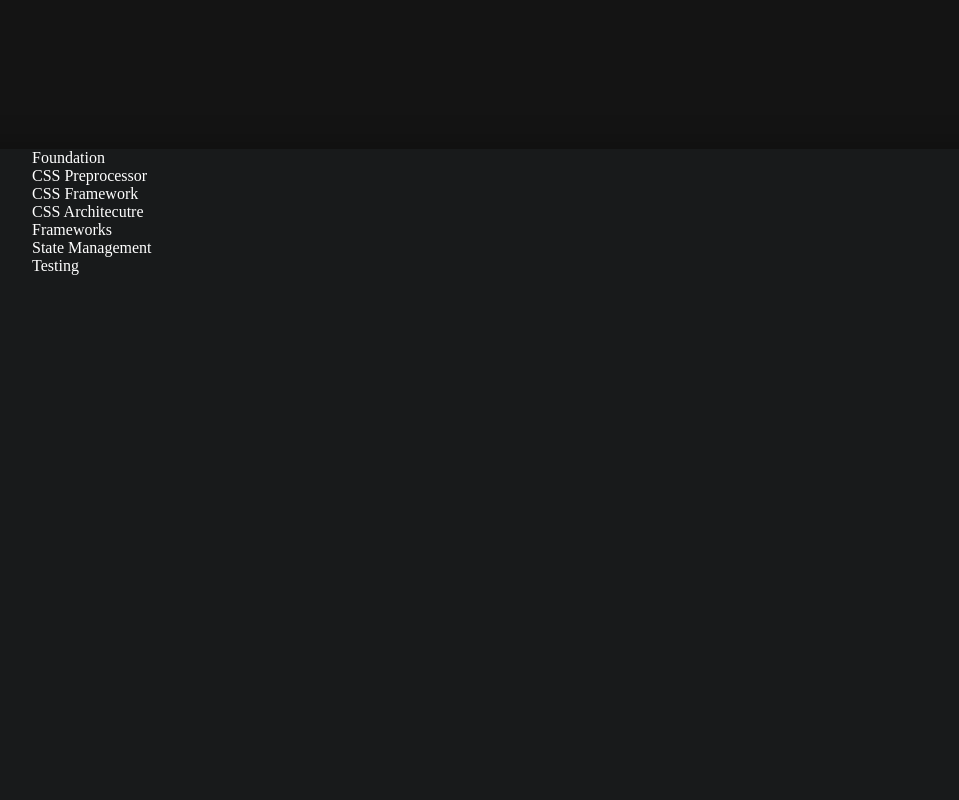
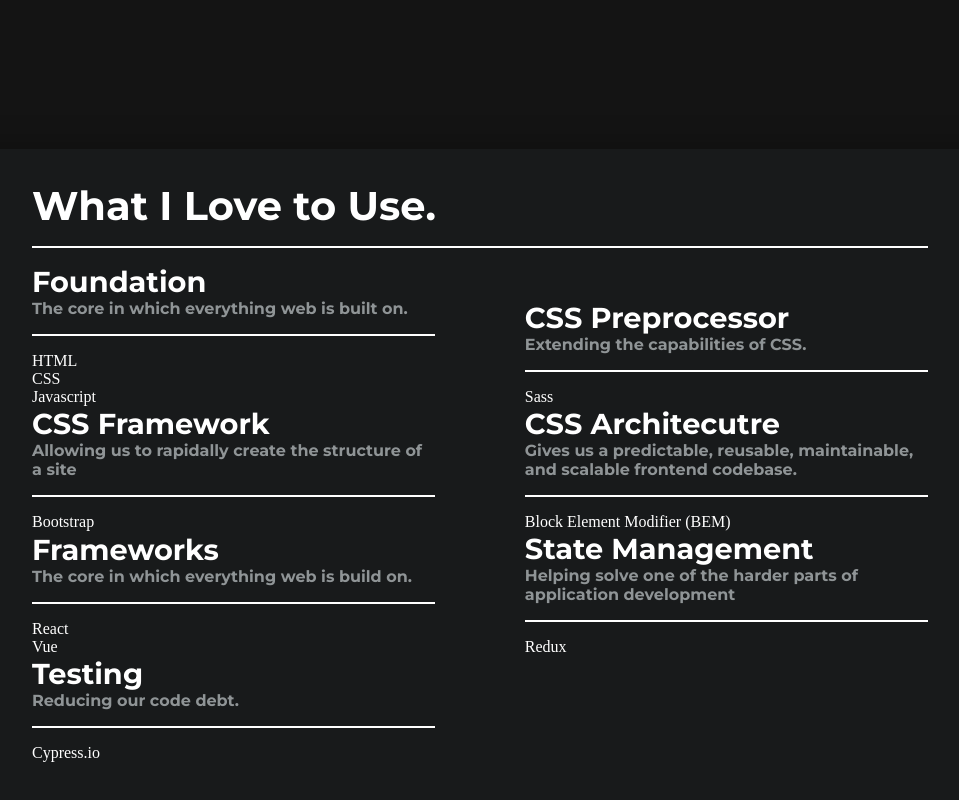
Before and after one commit to amckean12/alex-port, a React (Create React App) app: page / in a window 1280 px wide. Shown: the part 779-1579 px from the top of the page, without its empty margins (160-1119 px from the left). Built offline with nearby package versions, Linux system fonts and the light colour scheme.

Commit message:
Renders skills JSON

```diff
--- /dev/null
+++ b/src/components/profile-component.jsx
@@ -0,0 +1,11 @@
+//Libraries
+import React from 'react'
+
+const ProfileComponent = (props) => {
+    return(
+        <div className={`${props.block}__container`}>
+        </div>
+    )
+}
+
+export default ProfileComponent
--- a/src/components/skills-component.jsx
+++ b/src/components/skills-component.jsx
@@ -2,28 +2,58 @@
 import React from 'react'
 
 //Components
+import AccentElement from './accent-element.jsx'
+import CopyElement from './copy-element.jsx'
 import TitleElement from './title-element.jsx'
-import CopyElement from './copy-element.jsx'
-import ButtonElement from './button-element.jsx'
 
 //Content
 import Content from '../content.json'
+
 
 const SkillsComponent = (props) => {
     return(
         <section className="skills">
             <div className="skills__container">
+                <TitleElement
+                    tag="h2"
+                    block="skills"
+                    element="title"
+                    siteStyle={props.siteStyle}
+                    content={Content.skills.heading} />
+                <AccentElement
+                     block="skills"
+                     siteStyle={props.siteStyle}
+                />
                 { Content.skills.tools.map((value, index) =>{
-                    return <div className="skills_content-wrapper">
-                                <p>{value.title}</p>
+                    return <div className={`skills__content-wrapper skills__content-wrapper--${index}`}>
+                                <TitleElement
+                                    tag="h3"
+                                    block="skills"
+                                    element="tool-title"
+                                    siteStyle={props.siteStyle}
+                                    content={value.title}
+                                />
+                                <TitleElement
+                                    tag="h6"
+                                    block="skills"
+                                    element="tool-sub-title"
+                                    siteStyle={props.siteStyle}
+                                    content={value.sub_title}
+                                />
+                                <AccentElement
+                                    block="skills"
+                                    siteStyle={props.siteStyle}
+                                />
+                                { value.skills.map((value, index) =>{
+                                    return <CopyElement
+                                        block="skills"
+                                        element="copy"
+                                        siteStyle={props.siteStyle}
+                                        content={value}
+                                    />
+                                })}
                             </div>
                 })}
-                <CopyElement
-                    block="skills"
-                    element="copy"
-                    siteStyle={props.siteStyle}
-                    content={Content.skills.test_content}
-                />
             </div>
         </section>
     )
--- a/src/containers/site-container.jsx
+++ b/src/containers/site-container.jsx
@@ -4,6 +4,7 @@ import React, { Component } from 'react';
 //Components
 import HeaderComponent from '../components/header-component.jsx'
 import HeroComponent from '../components/hero-component.jsx'
+import ProfileComponent from '../components/profile-component.jsx'
 import SkillsComponent from '../components/skills-component.jsx'
 
 class SiteContainer extends Component {
--- a/src/content.json
+++ b/src/content.json
@@ -5,35 +5,42 @@
         "cta_text": "Learn More"
     },
     "skills": {
-        "heading": "What I Use.",
+        "heading": "What I Love to Use.",
         "tools": [
             {
                 "title": "Foundation",
-                "value": ["HTML", "CSS", "Javascript"]
+                "sub_title": "The core in which everything web is built on.",
+                "skills": ["HTML", "CSS", "Javascript"]
             },
             {
                 "title": "CSS Preprocessor",
-                "value": "Sass"
+                "sub_title": "Extending the capabilities of CSS.",
+                "skills": ["Sass"]
             },
             {
                 "title": "CSS Framework",
-                "value": "Bootstrap"
+                "sub_title": "Allowing us to rapidally create the structure of a site",
+                "skills": ["Bootstrap"]
             },
             {
                 "title": "CSS Architecutre",
-                "value": "Block Element Modifier (BEM)"
+                "sub_title": "Gives us a predictable, reusable, maintainable, and scalable frontend codebase.",
+                "skills": ["Block Element Modifier (BEM)"]
             },
             {
                 "title": "Frameworks",
-                "value": ["React", "Vue"]
+                "sub_title": "The core in which everything web is build on.",
+                "skills": ["React", "Vue"]
             },
             {
                 "title": "State Management",
-                "value": "Redux"
+                "sub_title": "Helping solve one of the harder parts of application development",
+                "skills": ["Redux"]
             },
             {
                 "title": "Testing",
-                "value": "Cypress.io"
+                "sub_title": "Reducing our code debt.",
+                "skills": ["Cypress.io"]
             }
         ]
     }
--- a/src/styles/components/skills.scss
+++ b/src/styles/components/skills.scss
@@ -5,4 +5,28 @@
     &__container {
         margin: 0 12rem 0 12rem;
     }
+    &__title {
+        padding-top: 2rem;
+    }
+    &__accent {
+        padding-top: 1rem;
+        margin-bottom: 1rem;
+        border-bottom: 2px solid #ffffff;
+    }
+    &__content-wrapper {
+        display: inline-block;
+        width: 45%;
+        &:nth-child(odd){
+            padding-right: 5%;
+        }
+        &:nth-child(even){
+            padding-left: 5%;
+        }
+    }
+    &__tool-title{
+        margin: auto;
+    }
+    &__tool-sub-title {
+        color: #8f9496;
+    }
 }
--- a/src/styles/theme.scss
+++ b/src/styles/theme.scss
@@ -27,7 +27,7 @@ h1 {
 
 h2 {
     margin: 0rem;
-    font-size: 2.0rem;
+    font-size: 2.5rem;
     font-family: $header-font;
 }
 
```
